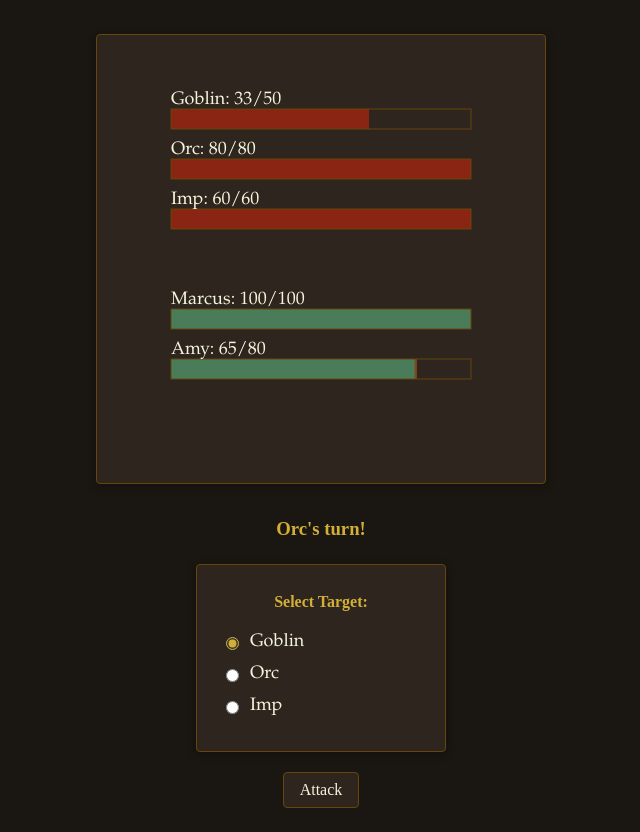
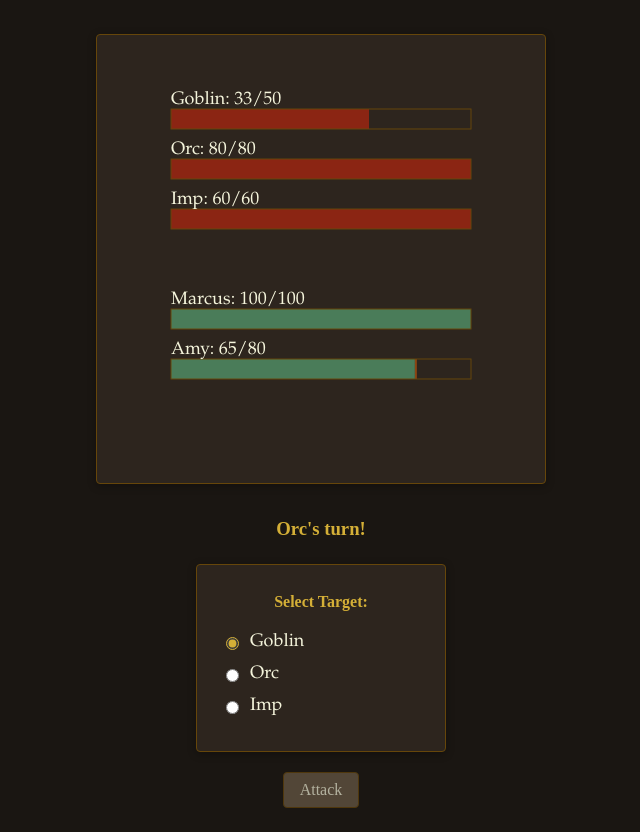
Before and after one commit to mulgrath/combat-system, a website with bundled scripts: page index.html in a window 1280 px wide. Both pictures are taken after a click on the button "Attack". Shown: the whole page, without its empty margins (319-959 px from the left). Built offline with nearby package versions, Linux system fonts and the light colour scheme.

Commit message:
Fixed button disable visuals

```diff
--- a/dark-fantasy.css
+++ b/dark-fantasy.css
@@ -86,6 +86,17 @@ body {
     border-color: var(--accent-secondary);
 }
 
+.btn:disabled {
+    background-color: var(--text-disabled);
+    cursor: not-allowed;
+    opacity: 0.7;
+}
+
+.btn:disabled:hover {
+    background-color: var(--text-disabled);
+    border-color: var(--border-primary);
+}
+
 .btn-primary {
     background-color: var(--accent-primary);
     color: var(--bg-primary);
```
